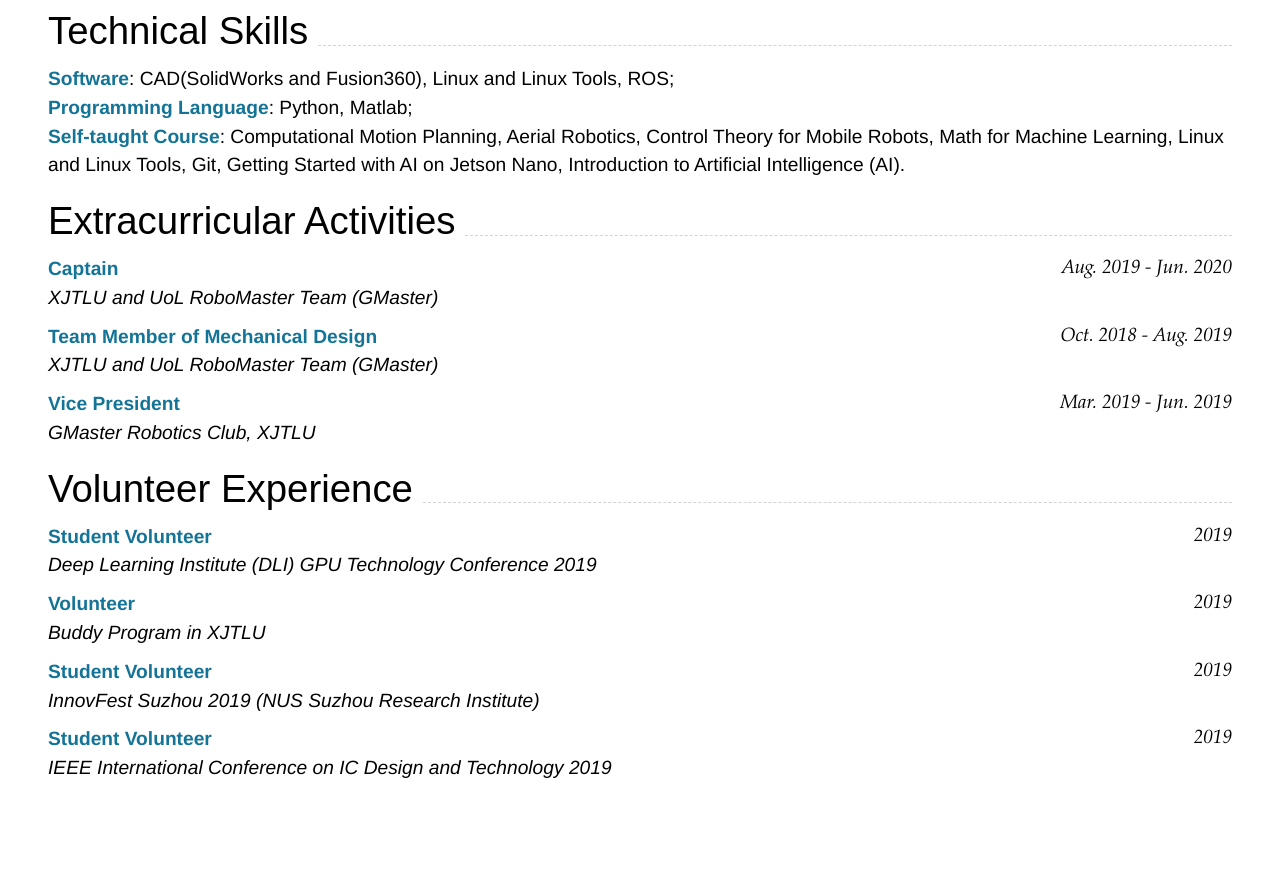
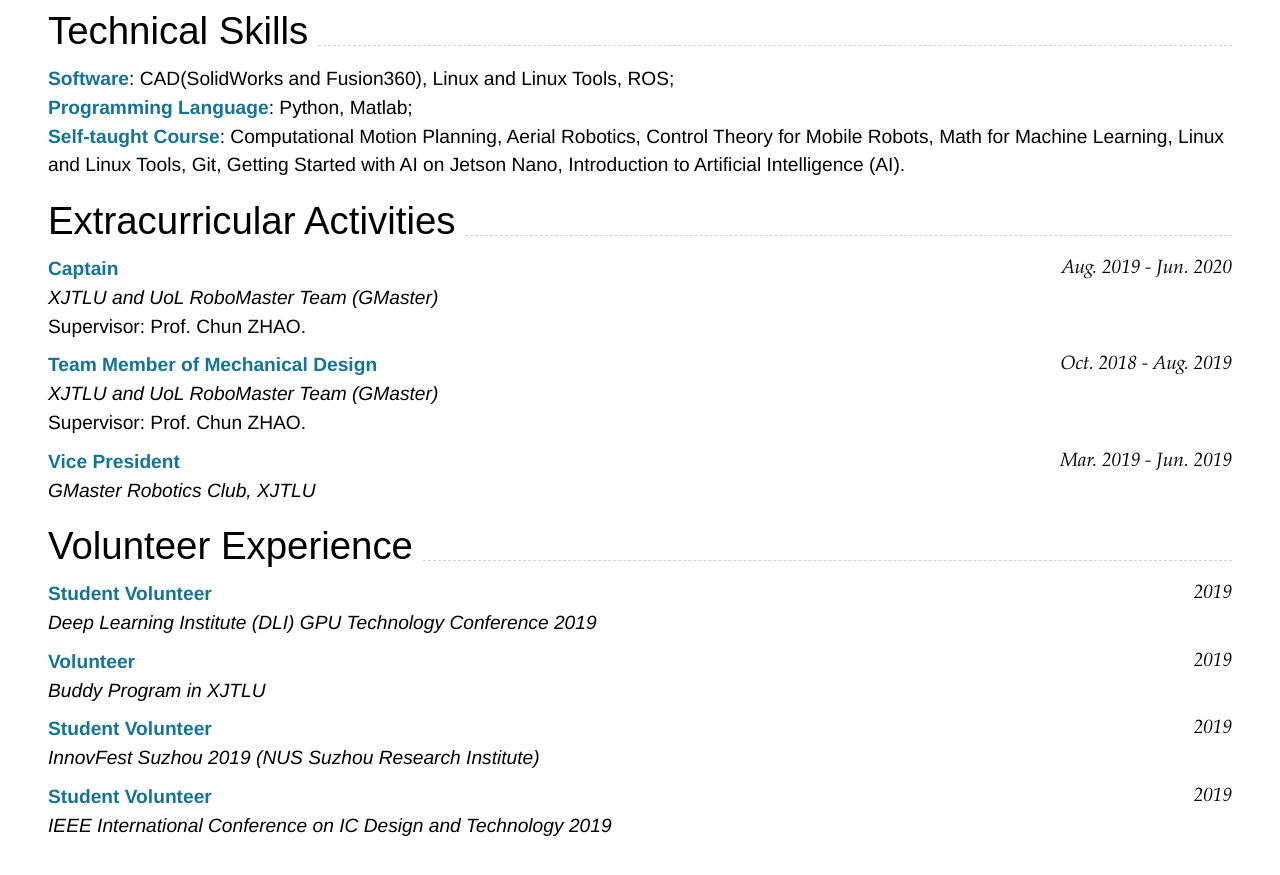
Before and after one commit to RoboDD/ziniu-cv, a Jekyll site: the page built from index.md, in a window 1280 px wide and 900 px high, scrolled down 1578 px. Shown: the top 875 px of the window. Built offline with Jekyll 4.4.1, drawn with Linux system fonts in a browser that asks for light colours; nearby versions of some CDN libraries; before the commit the page ends 2421 px from its top, so only the background shows below that.

Commit message:
Update index.md

```diff
--- a/index.md
+++ b/index.md
@@ -105,10 +105,12 @@ _Skysys Intelligent Technology_<br>
 ### [**Captain**]() `Aug. 2019 - Jun. 2020`
 
 _XJTLU and UoL RoboMaster Team (GMaster)_<br>
+Supervisor: Prof. Chun ZHAO.<br>
 
 ### [**Team Member of Mechanical Design**]() `Oct. 2018 - Aug. 2019`
 
 _XJTLU and UoL RoboMaster Team (GMaster)_<br>
+Supervisor: Prof. Chun ZHAO.<br>
 
 ### [**Vice President**]() `Mar. 2019 - Jun. 2019`
 
```
